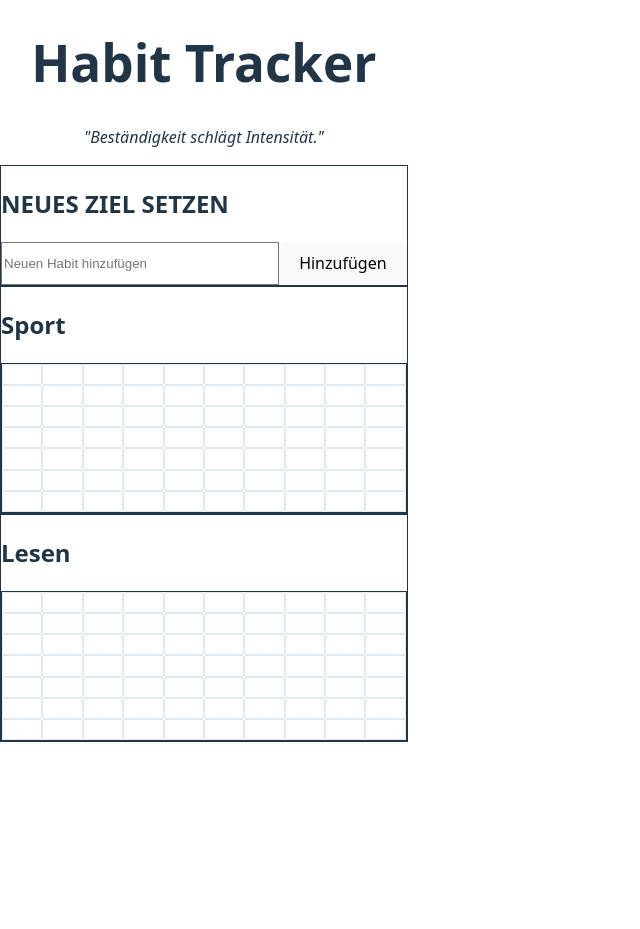
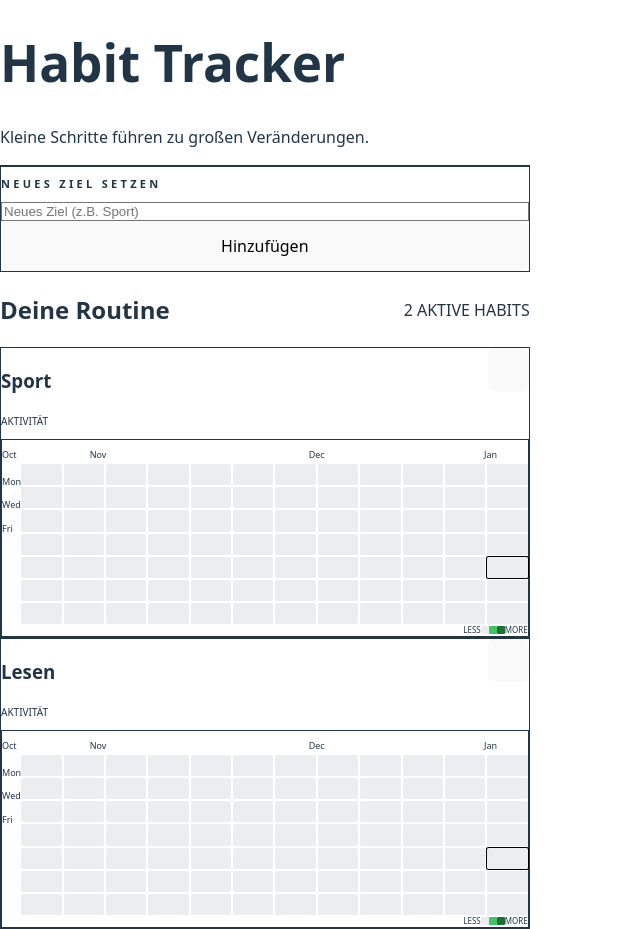
Before and after one commit to byteworks-dev/YourHabbitTracker, a React (Vite) app: page / in a window 1280 px wide. Shown: the whole page, without its empty margins (0-640 px from the left). Before the commit the page ends 834 px from the top, so only its background shows below. Built offline with nearby package versions, Linux system fonts and the light colour scheme.

Commit message:
Improve Heatmap layout

```diff
--- a/src/App.jsx
+++ b/src/App.jsx
@@ -3,79 +3,84 @@ import HabitList from "./components/HabitList";
 import HabitForm from "./components/HabitForm";
 
 const App = () => {
-  // 1. Initialisierung des States aus dem LocalStorage
+  // Daten aus LocalStorage laden oder Standardwerte setzen
   const [habits, setHabits] = useState(() => {
-    const savedHabits = localStorage.getItem("habit-tracker-data");
-    if (savedHabits) {
-      return JSON.parse(savedHabits);
-    }
-    // Standard-Werte, falls noch nichts gespeichert ist
-    return [
+    const savedHabits = localStorage.getItem("habit-tracker-v1");
+    return savedHabits ? JSON.parse(savedHabits) : [
       { id: 1, name: "Sport", history: {} },
-      { id: 2, name: "Lesen", history: {} },
+      { id: 2, name: "Lesen", history: {} }
     ];
   });
 
-  // 2. useEffect: Speichert die Daten automatisch bei jeder Änderung
+  // Automatisches Speichern bei Änderungen
   useEffect(() => {
-    localStorage.setItem("habit-tracker-data", JSON.stringify(habits));
+    localStorage.setItem("habit-tracker-v1", JSON.stringify(habits));
   }, [habits]);
 
-  // 3. Funktion: Neuen Habit hinzufügen
   const addHabit = (name) => {
-    const newHabit = {
-      id: Date.now(),
-      name: name,
-      history: {},
-    };
+    const newHabit = { id: Date.now(), name, history: {} };
     setHabits([...habits, newHabit]);
   };
 
-  // 4. Funktion: Status eines Tages umschalten (Toggle)
   const toggleHabitDate = (habitId, date) => {
-  setHabits((prevHabits) =>
-    prevHabits.map((habit) => {
-      if (habit.id === habitId) {
-        // WICHTIG: Wir erstellen eine tiefe Kopie der History
-        const updatedHistory = { ...habit.history };
-        updatedHistory[date] = !updatedHistory[date];
+    setHabits(habits.map(h =>
+      h.id === habitId ? { ...h, history: { ...h.history, [date]: !h.history[date] } } : h
+    ));
+  };
 
-        return {
-          ...habit,
-          history: updatedHistory, // Hier wird ein frisches Objekt zugewiesen
-        };
+  const deleteHabit = (id) => {
+    if (window.confirm("Diesen Habit wirklich löschen?")) {
+      setHabits(habits.filter(h => h.id !== id));
     }
-      return habit;
-    })
-  );
   };
 
   return (
-    <div className="min-h-screen bg-slate-50 p-6 md:p-12">
+    <div className="min-h-screen bg-slate-50 text-slate-900 font-sans antialiased pb-20">
+      {/* HEADER */}
+      <header className="bg-white border-b border-slate-200 pt-16 pb-10 px-4">
         <div className="max-w-3xl mx-auto">
-        <header className="text-center mb-10">
-          <h1 className="text-4xl font-black text-slate-900 tracking-tight">
+          <h1 className="text-4xl font-black tracking-tight text-slate-900 mb-2">
             Habit Tracker
           </h1>
-          <p className="text-slate-500 mt-2 italic">
-            "Beständigkeit schlägt Intensität."
+          <p className="text-slate-500 text-lg font-medium">
+            Kleine Schritte führen zu großen Veränderungen.
           </p>
+        </div>
       </header>
 
-        <section className="bg-white p-6 rounded-2xl shadow-sm border border-slate-200 mb-8">
-          <h2 className="text-sm font-semibold text-slate-400 uppercase tracking-wider mb-4">
+      {/* MAIN CONTENT */}
+      <main className="max-w-3xl mx-auto px-4 -mt-6">
+        <div className="space-y-10">
+
+          {/* EINGABE-KARTE */}
+          <section className="bg-white p-8 rounded-3xl shadow-xl shadow-slate-200/50 border border-slate-100">
+            <h2 className="text-[11px] font-bold text-slate-400 uppercase tracking-[0.3em] mb-6">
               Neues Ziel setzen
             </h2>
             <HabitForm addHabit={addHabit} />
           </section>
 
-        <section>
+          {/* LISTE-SEKTION */}
+          <section className="space-y-6">
+            <div className="flex items-center justify-between px-2">
+              <h2 className="text-2xl font-bold text-slate-800">Deine Routine</h2>
+              <div className="flex items-center gap-2">
+                <span className="w-2 h-2 bg-green-500 rounded-full animate-pulse"></span>
+                <span className="text-xs font-bold text-slate-400 uppercase tracking-wider">
+                  {habits.length} Aktive Habits
+                </span>
+              </div>
+            </div>
+
             <HabitList
               habits={habits}
               toggleHabitDate={toggleHabitDate}
+              deleteHabit={deleteHabit}
             />
           </section>
+
         </div>
+      </main>
     </div>
   );
 };
--- a/src/components/HabitForm.jsx
+++ b/src/components/HabitForm.jsx
@@ -1,32 +1,37 @@
-import { useState } from "react";
+import React, { useState } from "react";
 
-function HabitForm({ addHabit }) {
-  const [name, setName] = useState("");
+const HabitForm = ({ addHabit }) => {
+  const [text, setText] = useState("");
 
   const handleSubmit = (e) => {
     e.preventDefault();
-    if (!name) return;
-    addHabit(name);  // nur der Name, kein Objekt!
-    setName("");
+    if (!text.trim()) return;
+    addHabit(text);
+    setText("");
   };
 
   return (
-    <form onSubmit={handleSubmit} className="flex gap-2 mb-4">
+    <form onSubmit={handleSubmit} className="w-full">
+      <div className="flex flex-col sm:flex-row gap-3">
         <input
           type="text"
-        value={name}             // ❌ nicht value={habit}
-        onChange={(e) => setName(e.target.value)}
-        placeholder="Neuen Habit hinzufügen"
-        className="flex-1 p-2 border border-gray-300 rounded focus:outline-none focus:ring-2 focus:ring-blue-400"
+          value={text}
+          onChange={(e) => setText(e.target.value)}
+          placeholder="Neues Ziel (z.B. Sport)"
+          className="flex-1 px-4 py-3 bg-slate-50 border border-slate-200 rounded-xl focus:outline-none focus:ring-2 focus:ring-slate-900/10 transition-all"
         />
+
         <button
           type="submit"
-        className="px-4 py-2 bg-blue-500 text-white rounded hover:bg-blue-600 transition"
+          className="h-[50px] px-6 bg-slate-900 text-white font-bold rounded-xl hover:bg-slate-800 active:scale-95 transition-all flex items-center justify-center gap-2"
         >
-        Hinzufügen
+          {/* WICHTIG: h-5 w-5 begrenzt die Größe des Icons */}
+
+          <span className="whitespace-nowrap">Hinzufügen</span>
         </button>
+      </div>
     </form>
   );
-}
+};
 
 export default HabitForm;
--- a/src/components/HabitHeatmap.jsx
+++ b/src/components/HabitHeatmap.jsx
@@ -4,7 +4,8 @@ const HabitHeatmap = ({ history, onCellClick }) => {
   const weeks = [];
   let currentDay = dayjs().endOf('week');
 
-  for (let w = 0; w < 10; w++) {
+  // Reduziert auf 12 Wochen (ca. 3 Monate)
+  for (let w = 0; w < 12; w++) {
     const weekDays = [];
     for (let d = 0; d < 7; d++) {
       weekDays.push(currentDay.format("YYYY-MM-DD"));
@@ -15,31 +16,58 @@ const HabitHeatmap = ({ history, onCellClick }) => {
   weeks.reverse();
 
   return (
-    <div className="mt-4 p-3 bg-gray-50 rounded-lg border border-gray-100 w-fit">
-      <div className="flex gap-1.5">
+    <div className="mt-2 p-3 bg-white border border-slate-200 rounded-lg w-fit shadow-sm font-sans">
+
+      {/* Monats-Header */}
+      <div className="flex ml-8 mb-1">
+        {weeks.map((week, i) => {
+          const firstDay = dayjs(week[0]);
+          const prevWeekFirstDay = i > 0 ? dayjs(weeks[i-1][0]) : null;
+          const isNewMonth = !prevWeekFirstDay || firstDay.month() !== prevWeekFirstDay.month();
+
+          return (
+            <div key={i} className="min-w-[12px] flex-1">
+              {isNewMonth ? (
+                <span className="text-[9px] text-slate-400 font-medium">
+                  {firstDay.format("MMM")}
+                </span>
+              ) : null}
+            </div>
+          );
+        })}
+      </div>
+
+      <div className="flex gap-2">
+        {/* Wochentage - Jetzt zentriert zu den Kästchen */}
+        <div className="flex flex-col text-slate-400 text-[9px] h-[82px] w-6">
+          {/* Jedes div ist genau so hoch wie ein Kästchen + Gap (10px + 2px = 12px) */}
+          <div className="h-[12px]"></div> {/* So */}
+          <div className="h-[12px] flex items-center">Mon</div>
+          <div className="h-[12px]"></div> {/* Di */}
+          <div className="h-[12px] flex items-center">Wed</div>
+          <div className="h-[12px]"></div> {/* Do */}
+          <div className="h-[12px] flex items-center">Fri</div>
+          <div className="h-[12px]"></div> {/* Sa */}
+        </div>
+
+        {/* Das Gitter */}
+        <div className="flex gap-[2px]">
           {weeks.map((week, wIndex) => (
-          <div key={wIndex} className="flex flex-col gap-1.5">
+            <div key={wIndex} className="flex flex-col gap-[2px]">
               {week.map((day) => {
-              // DER ENTSCHEIDENDE CHECK:
-              // Wir prüfen, ob in history[day] ein "truthy" Wert steht (true, 1, etc.)
-              const isDone = history && history[day] === true;
+                const isDone = !!(history && history[day]);
+                const isToday = day === dayjs().format("YYYY-MM-DD");
 
                 return (
                   <button
                     key={day}
-  type="button"
                     title={day}
                     onClick={() => onCellClick(day)}
-  // Wir nutzen Inline-Styles als Backup
-  style={{
-    backgroundColor: isDone ? '#22c55e' : '#ffffff', // #22c55e ist Tailwind-Grün
-    width: '16px',
-    height: '16px',
-    border: '1px solid #e2e8f0',
-    borderRadius: '2px',
-    cursor: 'pointer'
-  }}
-  className="transition-all hover:scale-110" // Nur noch für Animation
+                    className={`w-[10px] h-[10px] min-w-[10px] min-h-[10px] rounded-[1.5px] border transition-colors ${
+                      isDone
+                        ? "bg-[#216e39] border-[#1b4b2c]"
+                        : "bg-[#ebedf0] border-transparent hover:bg-slate-200"
+                    } ${isToday ? "ring-1 ring-blue-400 ring-offset-0" : ""}`}
                   />
                 );
               })}
@@ -47,6 +75,19 @@ const HabitHeatmap = ({ history, onCellClick }) => {
           ))}
         </div>
       </div>
+
+      {/* Mini-Legende */}
+      <div className="flex justify-end items-center gap-1 mt-2 text-[8px] text-slate-400 uppercase tracking-tighter">
+        <span>Less</span>
+        {[0, 2, 4].map(lvl => (
+          <div key={lvl} className={`w-[8px] h-[8px] rounded-[1px] ${
+            lvl === 0 ? "bg-[#ebedf0]" :
+            lvl === 2 ? "bg-[#40c463]" : "bg-[#216e39]"
+          }`} />
+        ))}
+        <span>More</span>
+      </div>
+    </div>
   );
 };
 
--- a/src/components/HabitList.jsx
+++ b/src/components/HabitList.jsx
@@ -1,14 +1,48 @@
-import HabitCard from "./HabitCard";
+import HabitHeatmap from "./HabitHeatmap";
 
-const HabitList = ({ habits, toggleHabitDate }) => { // 1. Hier annehmen
+const HabitList = ({ habits, toggleHabitDate, deleteHabit }) => {
   return (
-    <div className="space-y-4">
+    <div className="flex flex-col gap-6">
       {habits.map((habit) => (
-        <HabitCard
+        <div
           key={habit.id}
-          habit={habit}
-          toggleHabitDate={toggleHabitDate} // 2. Hier weitergeben
-        />
+          className="bg-white rounded-3xl border border-slate-200 shadow-sm overflow-hidden flex flex-col"
+        >
+          {/* Header der Card - Padding separat */}
+          <div className="p-6 pb-2 flex justify-between items-start">
+            <div>
+              <h3 className="text-xl font-bold text-slate-800">{habit.name}</h3>
+              <p className="text-[10px] text-slate-400 font-bold uppercase tracking-wider">
+                Aktivität
+              </p>
+            </div>
+            <button
+              onClick={() => deleteHabit(habit.id)}
+              className="p-2.5 text-black-400 hover:text-red-600 hover:bg-red-50 bg-red-50/30 rounded-xl transition-all shadow-sm border border-red-100"
+              title="Habit löschen"
+            >
+              <svg xmlns="http://www.w3.org/2000/svg" className="h-5 w-5" fill="none" viewBox="0 0 24 24" stroke="currentColor">
+                <path
+                  strokeLinecap="round"
+                  strokeLinejoin="round"
+                  strokeWidth={2} d="M19 7l-.867 12.142A2 2 0 0116.138 21H7.862a2 2 0 01-1.995-1.858L5 7m5 4v6m4-6v6m1-10V4a1 1 0 00-1-1h-4a1 1 0 00-1 1v3M4 7h16" />
+              </svg>
+            </button>
+          </div>
+
+          {/* Heatmap Bereich - Eigener Container für das Scrollen */}
+          <div className="w-full px-4 pb-6 mt-2">
+            <div className="overflow-x-auto overflow-y-hidden custom-scrollbar">
+              {/* min-w-[500px] (oder ähnlich) stellt sicher, dass die Tabelle nicht gequetscht wird */}
+              <div className="inline-block min-w-full align-middle pt-2">
+                <HabitHeatmap
+                  history={habit.history}
+                  onCellClick={(date) => toggleHabitDate(habit.id, date)}
+                />
+              </div>
+            </div>
+          </div>
+        </div>
       ))}
     </div>
   );
--- a/src/index.css
+++ b/src/index.css
@@ -70,3 +70,16 @@ button:focus-visible {
     background-color: #f9f9f9;
   }
 }
+.custom-scrollbar::-webkit-scrollbar {
+  height: 4px;
+}
+
+.custom-scrollbar::-webkit-scrollbar-track {
+  background: #f1f5f9;
+  border-radius: 10px;
+}
+
+.custom-scrollbar::-webkit-scrollbar-thumb {
+  background: #cbd5e1;
+  border-radius: 10px;
+}
```
Lines whose indentation alone changed are shown as unchanged.
